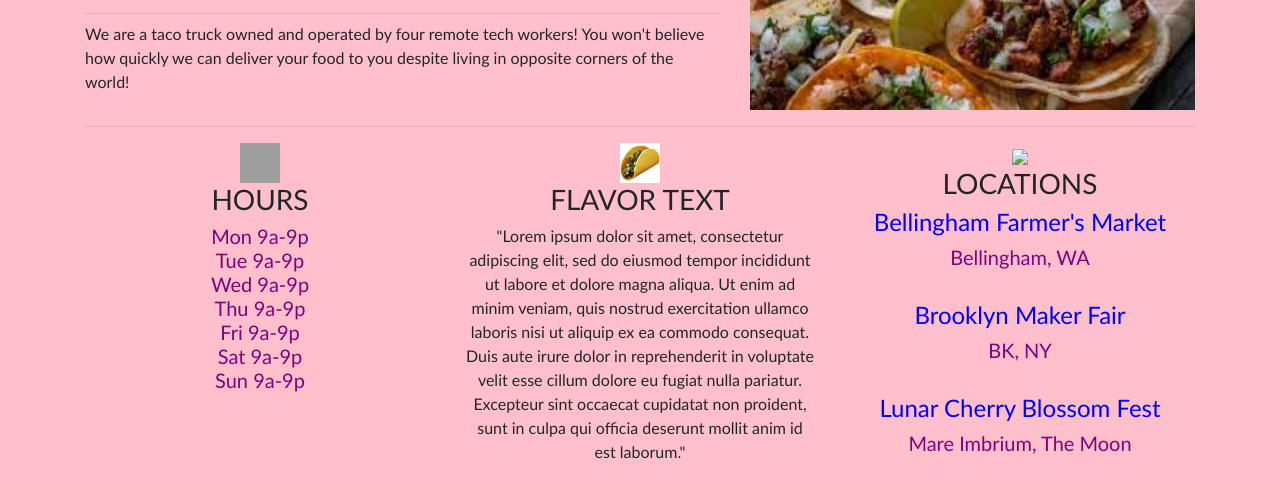
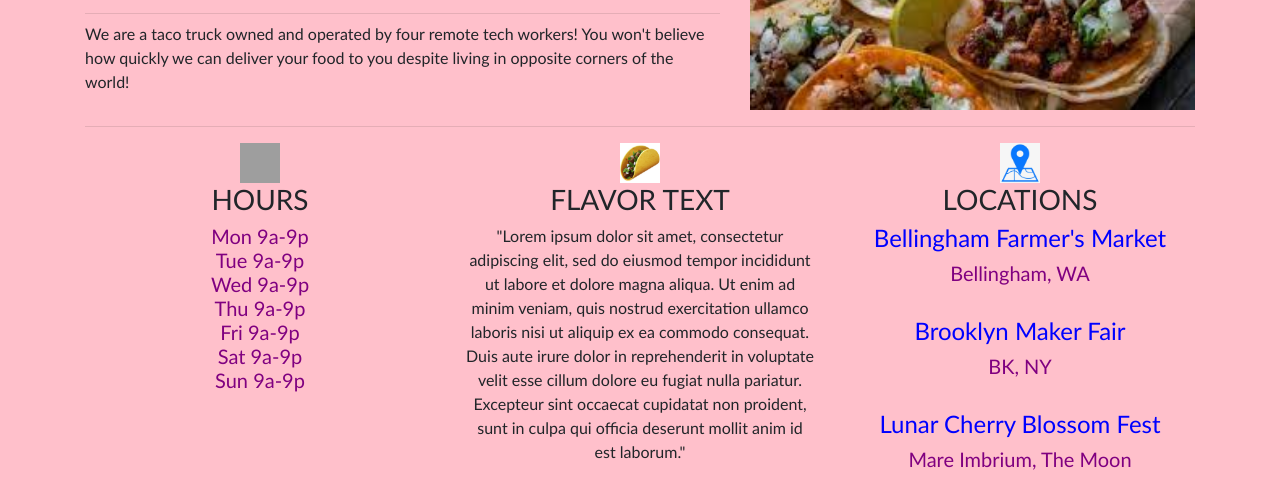
Before and after one commit to Hala-Ali/Catchy-Taco, a plain HTML site: page about.html in a window 1280 px wide. Shown: the part 270-754 px from the top of the page. Drawn offline with nearby package versions, Linux system fonts and the light colour scheme; grey boxes are pictures that could not be loaded.

Commit message:
"add locations icon change height and width"

```diff
--- a/about.html
+++ b/about.html
@@ -63,7 +63,7 @@
                 <p>"Lorem ipsum dolor sit amet, consectetur adipiscing elit, sed do eiusmod tempor incididunt ut labore et dolore magna aliqua. Ut enim ad minim veniam, quis nostrud exercitation ullamco laboris nisi ut aliquip ex ea commodo consequat. Duis aute irure dolor in reprehenderit in voluptate velit esse cillum dolore eu fugiat nulla pariatur. Excepteur sint occaecat cupidatat non proident, sunt in culpa qui officia deserunt mollit anim id est laborum."</p>
             </div>
             <div class="col text-center" id="locations">
-                <img src="locations.png" id="hours-logo">
+                <img src="locations.png" id="hours-logo" height="40" width="40">
                 <h3>LOCATIONS</h3>
                 <h4>Bellingham Farmer's Market</h4>
                 <h5>Bellingham, WA</h5>
```
Also changed, not shown: locations.png (added).
